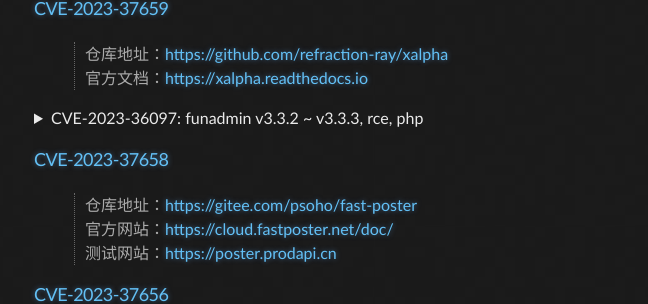
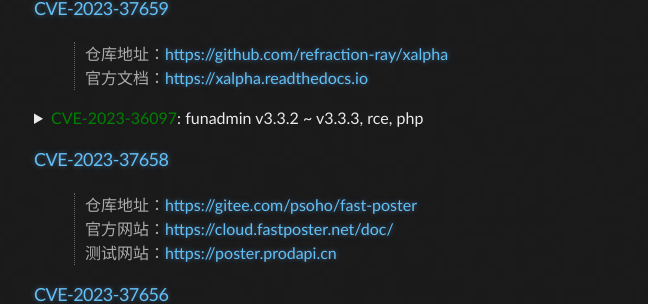
Before and after one commit to Leeyangee/leeyangee.github.io, a Jekyll site: the page built from _posts/1970-01-01-CVE-Record.md, in a window 1280 px wide. Shown: the part 306-610 px from the top of the page, without its empty margins (158-806 px from the left). Built offline with Jekyll 4.4.1, drawn with Linux system fonts in a browser that asks for light colours.

Commit message:
Update 1970-01-01-CVE-Record.md

```diff
--- a/_posts/1970-01-01-CVE-Record.md
+++ b/_posts/1970-01-01-CVE-Record.md
@@ -11,7 +11,7 @@
 > 官方文档：<https://xalpha.readthedocs.io>
 
 <details>
-      <summary>CVE-2023-36097: funadmin v3.3.2 ~ v3.3.3, rce, php</summary>
+      <summary><font color="green">CVE-2023-36097</font>: funadmin v3.3.2 ~ v3.3.3, rce, php</summary>
       <pre><code>
         仓库地址：<a href="https://gitee.com/funadmin/funadmin">https://gitee.com/funadmin/funadmin</a>
         官方网站：<a href="https://www.funadmin.com">https://www.funadmin.com</a>
```
